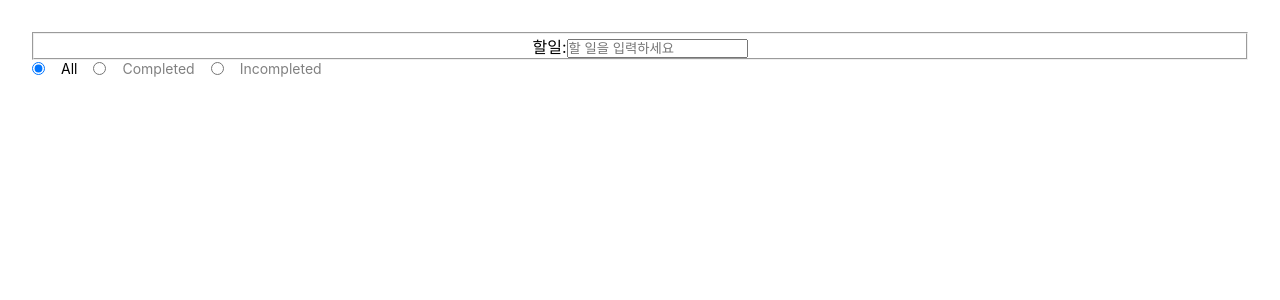
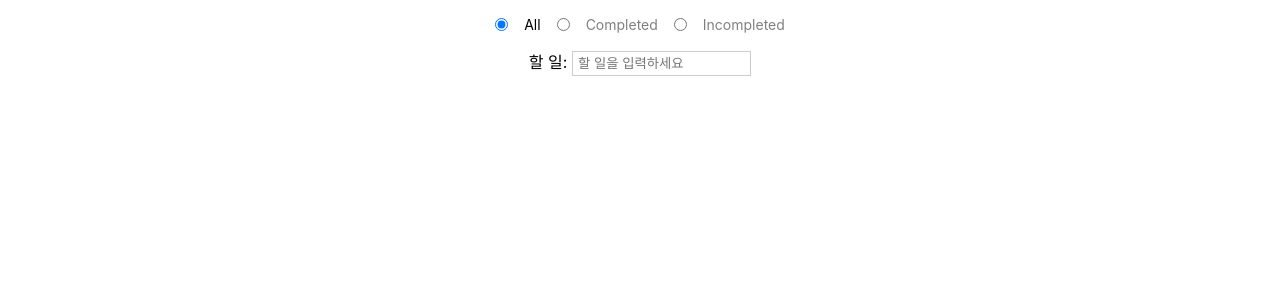
Before and after one commit to hey-ri/todo-list, a React (Vite) app: page / in a window 1280 px wide. Shown: the top 300 px of the page. Built offline with nearby package versions, Linux system fonts and the light colour scheme.

Commit message:
add a style css

```diff
--- a/src/App.css
+++ b/src/App.css
@@ -1,45 +1,5 @@
-#root {
-  max-width: 1280px;
+.App {
+  width: 400px;
   margin: 0 auto;
-  padding: 2rem;
   text-align: center;
 }
-
-.logo {
-  height: 6em;
-  padding: 1.5em;
-  will-change: filter;
-  transition: filter 300ms;
-}
-
-.logo:hover {
-  filter: drop-shadow(0 0 2em #646cffaa);
-}
-
-.logo.react:hover {
-  filter: drop-shadow(0 0 2em #61dafbaa);
-}
-
-@keyframes logo-spin {
-  from {
-    transform: rotate(0deg);
-  }
-
-  to {
-    transform: rotate(360deg);
-  }
-}
-
-@media (prefers-reduced-motion: no-preference) {
-  a:nth-of-type(2) .logo {
-    animation: logo-spin infinite 20s linear;
-  }
-}
-
-.card {
-  padding: 2em;
-}
-
-.read-the-docs {
-  color: #888;
-}
--- a/src/App.jsx
+++ b/src/App.jsx
@@ -47,8 +47,8 @@ function App() {
 
   return (
     <div className="App">
+      <Filter onFilterChanged={onFilterChanged}></Filter>
       <TodoInput onItemAdded={onItemAdded} />
-      <Filter onFilterChanged={onFilterChanged}></Filter>
       <TodoItemList items={filterTodoList} onTodoChanged={onTodoChanged} onTodoRemoved={onTodoRemoved} />
     </div>
   );
--- a/src/Filter.module.css
+++ b/src/Filter.module.css
@@ -3,6 +3,9 @@
     gap: 1rem;
     font-size: 14px;
     color: grey;
+    width: 100%;
+    justify-content: center;
+    padding: 1rem;
 }
 
 .active {
--- a/src/TodoInput.jsx
+++ b/src/TodoInput.jsx
@@ -1,4 +1,5 @@
 import uuid from 'react-uuid';
+import styles from './TodoInput.module.css';
 
 export function TodoInput({ onItemAdded }) {
   const onSubmit = (e) => {
@@ -12,8 +13,8 @@ export function TodoInput({ onItemAdded }) {
     <div className="todo_input">
       <form onSubmit={onSubmit}>
         <fieldset>
-          <label>할일:</label>
-          <input name="task" type="text" placeholder="할 일을 입력하세요" />
+          <label>할 일:</label>
+          <input name="task" type="text" placeholder="할 일을 입력하세요" className={styles.todo_input_field} />
         </fieldset>
       </form>
     </div>
--- /dev/null
+++ b/src/TodoInput.module.css
@@ -0,0 +1,18 @@
+fieldset {
+  border: 0;
+  width: 100%;
+  padding-bottom: 1rem;
+}
+
+label {
+  padding-right: .3rem;
+}
+
+input.todo_input_field {
+  border: 1px solid #ccc;
+  height: 25px;
+}
+
+input::placeholder {
+  padding-left: .3rem;
+}
--- a/src/TodoItem.jsx
+++ b/src/TodoItem.jsx
@@ -28,13 +28,14 @@ export function TodoItem({ todo, onTodoRemoved, onTodoChanged }) {
   };
 
   return (
-    <div>
+    <div className={styles.todo_item_field}>
       <input type="checkbox" checked={todo.checked} onChange={(e) => onCheckedTodo(todo, e.target.checked)} />
       {isEditTodo ? (
-        <input onChange={onEditTodoInput} value={newTodo} />
+        <input onChange={onEditTodoInput} value={newTodo} className={styles.edit_input} />
       ) : (
-        <span className={todo.checked === true ? styles.complete : styles.incomplete}>{todo.text}</span>
+        <span className={`${todo.checked === true && styles.complete} ${styles.todo_text}`}>{todo.text}</span>
       )}
+      <div className={styles.btn_box}>
         {!todo.checked ? (
           isEditTodo ? (
             <button onClick={() => onSubmit(todo)}>완료</button>
@@ -50,5 +51,6 @@ export function TodoItem({ todo, onTodoRemoved, onTodoChanged }) {
           🗑
         </button>
       </div>
+    </div>
   );
 }
--- a/src/TodoItem.module.css
+++ b/src/TodoItem.module.css
@@ -2,3 +2,32 @@
   color: grey;
   text-decoration-line: line-through;
 }
+
+.todo_item_field {
+  width: 60%;
+  display: flex;
+  justify-content: space-between;
+  align-items: center;
+  padding: 3px;
+}
+
+.todo_text {
+  width: 50%;
+}
+
+.edit_input {
+  width: 65%;
+  border: 1px solid #ccc;
+}
+
+.btn_box {
+  width: 25%;
+  display: flex;
+  justify-content: space-between;
+}
+
+.btn_box button {
+  background-color: transparent;
+  border: 1px solid #ccc;
+  padding: 3px;
+}
--- a/src/TodoItemList.jsx
+++ b/src/TodoItemList.jsx
@@ -2,12 +2,10 @@ import { TodoItem } from './TodoItem';
 
 export function TodoItemList({ items, onTodoRemoved, onTodoChanged }) {
   return (
-    <div>
-      <div className="todoItemList">
-        {items.map((todo, index) => (
-          <TodoItem key={index} todo={todo} onTodoRemoved={onTodoRemoved} onTodoChanged={onTodoChanged} />
-        ))}
-      </div>
+    <div className="todo_item_list" style={{ display: 'flex', flexDirection: 'column', alignItems: 'center' }}>
+      {items.map((todo, index) => (
+        <TodoItem key={index} todo={todo} onTodoRemoved={onTodoRemoved} onTodoChanged={onTodoChanged} />
+      ))}
     </div>
   );
 }
```
Lines whose indentation alone changed are shown as unchanged.
